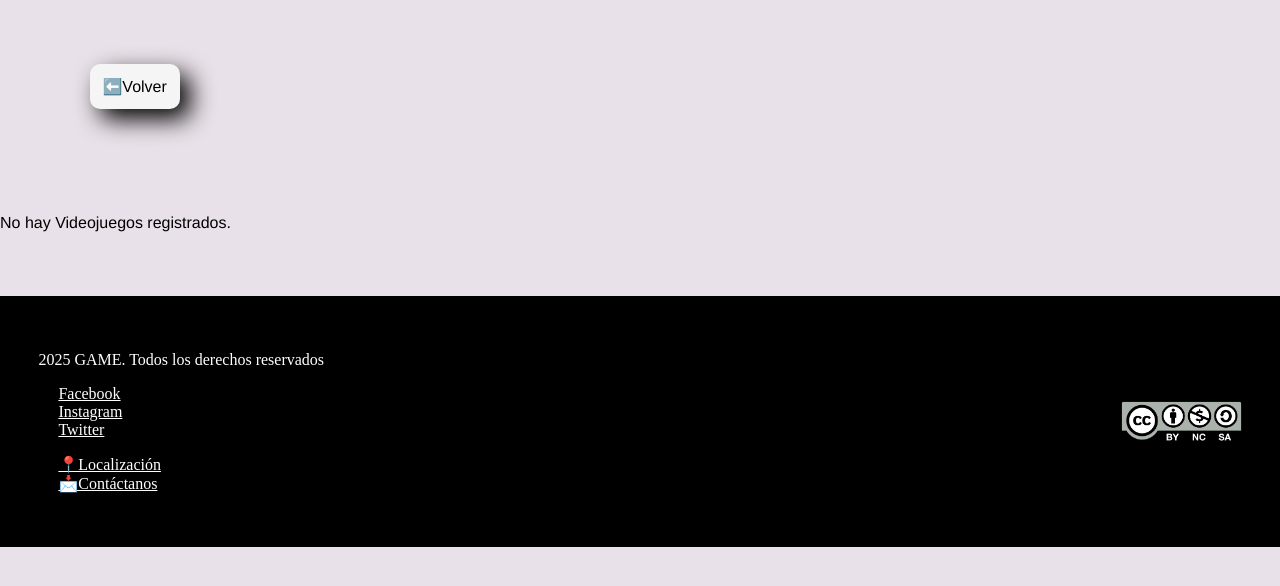
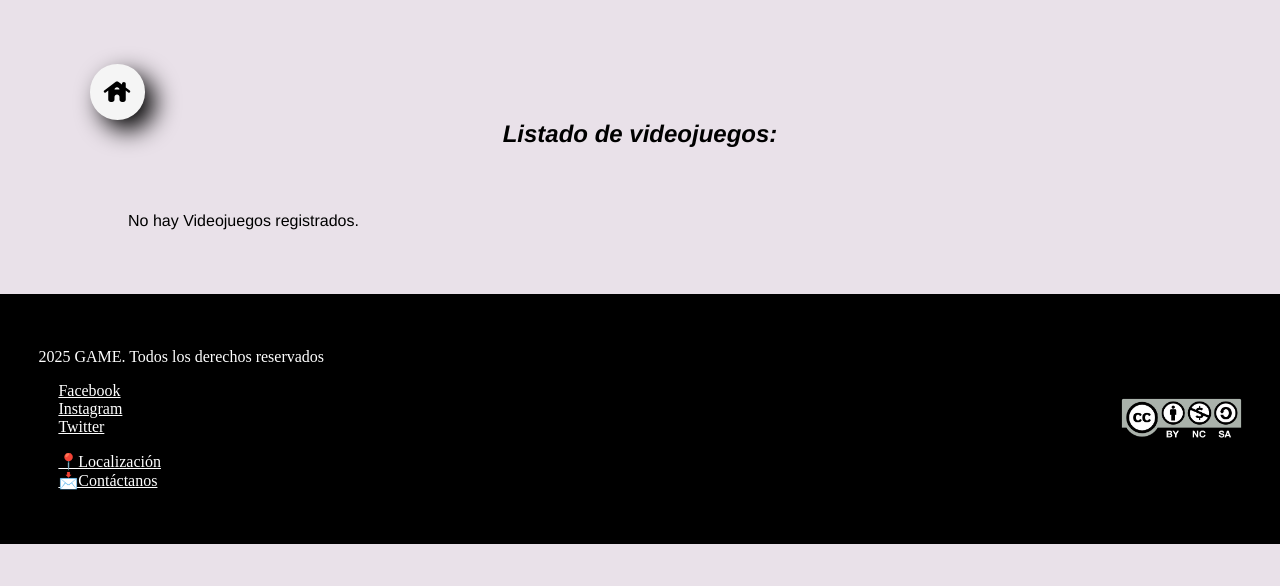
Before and after one commit to Sendoa6/VIDEOJUEGOS_GRUPO2, a PHP site: page /consultarVideojuegos.php in a window 1280 px wide. Shown: the part 134-720 px from the top of the page. Run offline with PHP 8.4, Linux system fonts and the light colour scheme; data that the repository does not hold is empty.

Commit message:
Retoques

```diff
--- a/paginaWeb/estilos/estilosConsultarVideojuegos.css
+++ b/paginaWeb/estilos/estilosConsultarVideojuegos.css
@@ -43,25 +43,12 @@ footer a{
 .imgCreativeCommons{
     text-align: end;
 }
-table {
-    width: 100%;
-    border-collapse: collapse;
-    margin-top: 10px;
-}
-th, td {
-    border: 4px solid #000000;
-    padding: 12px;
-    text-align: left;
-    background: #fad2ff;
-}
-th {
-    background: #ff5fea;
-}
 
+/*-------------CONSULTAR VIDEOJUEGOS-----------*/
 .botonVolver{
     display: inline-block;
     box-shadow: 10px 10px 25px;
-    border-radius: 10px;
+    border-radius: 50px;
     background-color: whitesmoke;
     padding: 1%;
     text-align: center;
@@ -78,4 +65,33 @@ a{
     color: inherit;
     margin: 7%;
     margin-top: 5%;
+    margin-bottom: 0;
 }
+
+h2{
+    text-align: center;
+    margin-top: 0;
+    margin-bottom: 5%;
+}
+
+table {
+    width: 100%;
+    border-collapse: collapse;
+    box-shadow: 10px 10px 30px;
+}
+
+th, td {
+    border: 4px solid #000000;
+    padding: 10px;
+    text-align: left;
+    background-color: whitesmoke;
+}
+
+th {
+    background-color: rgb(176, 31, 129);
+}
+
+.tabla{
+    padding-left: 10%;
+    padding-right: 10%;
+}
--- a/paginaWeb/html/index.html
+++ b/paginaWeb/html/index.html
@@ -6,6 +6,7 @@
     <title>Gestión de videojuegos</title>
     <link rel="stylesheet" href="../imagenes/">
     <link rel="stylesheet" href="../estilos/estilos.css">
+    <link rel="icon" href="../imagenes/favicon.png">
 </head>
 
 <body>
--- a/paginaWeb/html/nuevoJuego.html
+++ b/paginaWeb/html/nuevoJuego.html
@@ -6,6 +6,7 @@
     <title>Gestión de videojuegos</title>
     <link rel="stylesheet" href="imagenes/">
     <link rel="stylesheet" href="../estilos/estilosNuevoJuego.css">
+    <link rel="icon" href="../imagenes/favicon.png">
 </head>
 
 <body>
@@ -16,9 +17,9 @@
     </header>
 
     <div class="cajaVolver">
-        <a href="index.html" class="botonVolver">⬅️Volver</a>
+        <a href="index.html" class="botonVolver"><svg xmlns="http://www.w3.org/2000/svg" width="30" height="30" viewBox="0 0 24 24"><path fill="currentColor" d="M7 20q-.825 0-1.412-.587T5 18v-7.15l-2 1.525q-.35.25-.75.213T1.6 12.2t-.2-.75t.4-.65l8.975-6.875q.275-.2.588-.3t.637-.1t.638.1t.587.3L16 6.05V5.5q0-.625.438-1.062T17.5 4t1.063.438T19 5.5v2.85l3.2 2.45q.325.25.388.65t-.188.75t-.65.388t-.75-.213l-2-1.525V18q0 .825-.587 1.413T17 20h-1q-.825 0-1.412-.587T14 18v-2q0-.825-.587-1.412T12 14t-1.412.588T10 16v2q0 .825-.587 1.413T8 20zm3-9.975h4q0-.8-.6-1.313T12 8.2t-1.4.513t-.6 1.312"/></svg></a>
     </div>
-    <h2 class="tituloForm">Ingrese los datos del videojuego:</h2>
+    <h2><i>Ingrese los datos del videojuego:</i></h2>
     <div class="formularioNuevo">
         <form action="../php/insertarNuevoVideojuego.php" method="post" class="nuevo">
             Nombre del videojuego:
--- a/paginaWeb/php/consultarVideojuegos.php
+++ b/paginaWeb/php/consultarVideojuegos.php
@@ -1,12 +1,19 @@
 <link rel="stylesheet" href="../estilos/estilosConsultarVideojuegos.css">
+<head>
+    <title>Gestión de videojuegos</title>
+    <link rel="icon" href="../imagenes/favicon.png">
+</head>
 <header>
     <img src="../imagenes/logoGame.png" alt="GAME" width="10%">
     <h1>GESTIÓN DE VIDEOJUEGOS</h1>
     <img src="../imagenes/logoAltF4.png" alt="Alt+F4" width="6%">
 </header>
+
     <div class="cajaVolver">
-        <a href="index.html" class="botonVolver">⬅️Volver</a>
+        <a href="../html/index.html" class="botonVolver"><svg xmlns="http://www.w3.org/2000/svg" width="30" height="30" viewBox="0 0 24 24"><path fill="currentColor" d="M7 20q-.825 0-1.412-.587T5 18v-7.15l-2 1.525q-.35.25-.75.213T1.6 12.2t-.2-.75t.4-.65l8.975-6.875q.275-.2.588-.3t.637-.1t.638.1t.587.3L16 6.05V5.5q0-.625.438-1.062T17.5 4t1.063.438T19 5.5v2.85l3.2 2.45q.325.25.388.65t-.188.75t-.65.388t-.75-.213l-2-1.525V18q0 .825-.587 1.413T17 20h-1q-.825 0-1.412-.587T14 18v-2q0-.825-.587-1.412T12 14t-1.412.588T10 16v2q0 .825-.587 1.413T8 20zm3-9.975h4q0-.8-.6-1.313T12 8.2t-1.4.513t-.6 1.312"/></svg></a>
     </div>
+    <h2><i>Listado de videojuegos:</i></h2>
+    <div class="tabla">
         <?php
             include '../DataBase/conexiones.php';
             $query = "SELECT v.id_videojuego, v.titulo, v.anio_publicacion, v.estudio_desarrollo, v.plataforma, c.precio_nuevo, c.precio_seminuevo
@@ -14,7 +21,6 @@
             $result = mysqli_query($conexion, $query);
 
             if ($result && mysqli_num_rows($result) > 0) {
-        echo "<h2>Listado de Videojuegos</h2>";
                 echo "<table>";
                 echo "<tr>
                         <th>ID</th>
@@ -43,6 +49,7 @@
                 echo "<p>No hay Videojuegos registrados.</p>";
             }
         ?>
+    </div>
 
     <footer>
         <div class="ordenarFooter">
--- a/paginaWeb/php/insertarNuevoVideojuego.php
+++ b/paginaWeb/php/insertarNuevoVideojuego.php
@@ -47,10 +47,10 @@
                                 VALUES ('$nombre', '$ano_publicacion', '$estudio_desarrollo', '$plataformas')";
 
             if (mysqli_query($conexion, $queryVideojuego)) {
-                // Obtener el id del videojuego recién insertado
+                //Obtener el id del videojuego recién insertado
                 $idVideojuego = mysqli_insert_id($conexion);
 
-                // 2️⃣ Insertar la copia (con precios y unidades por defecto)
+                //Insertar la copia (con precios y unidades por defecto)
                 $queryCopia = "INSERT INTO copia(id_videojuego, precio_nuevo, precio_seminuevo, precio_compra, unidades)
                             VALUES ('$idVideojuego', '$precio', '$precio_seminuevo', '$precio_compra', 1)";
 
```
Also changed, not shown: paginaWeb/estilos/estilosNuevoJuego.css (+2 -6 lines), paginaWeb/imagenes/favicon.png (added). Lines whose indentation alone changed are shown as unchanged.
